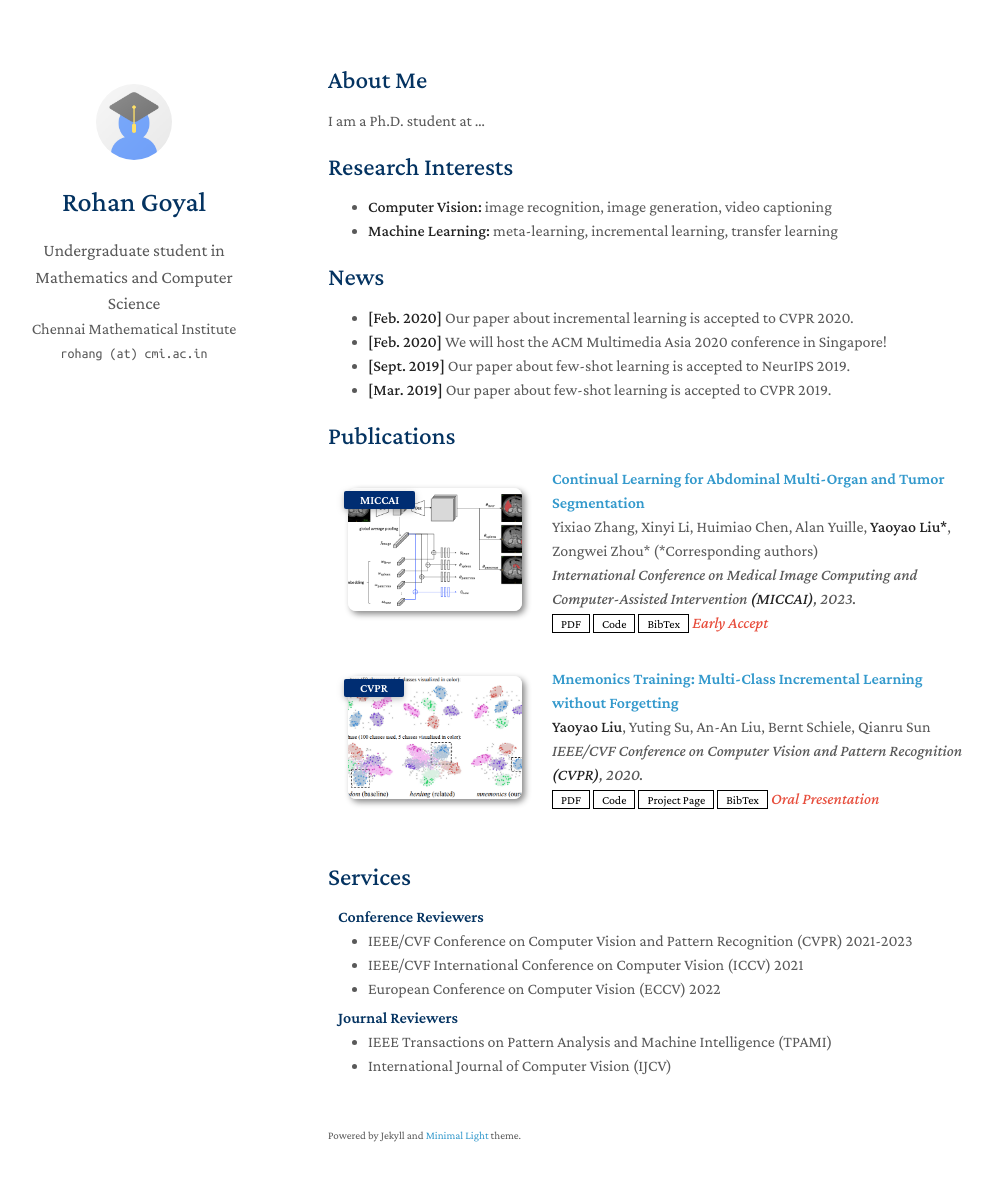
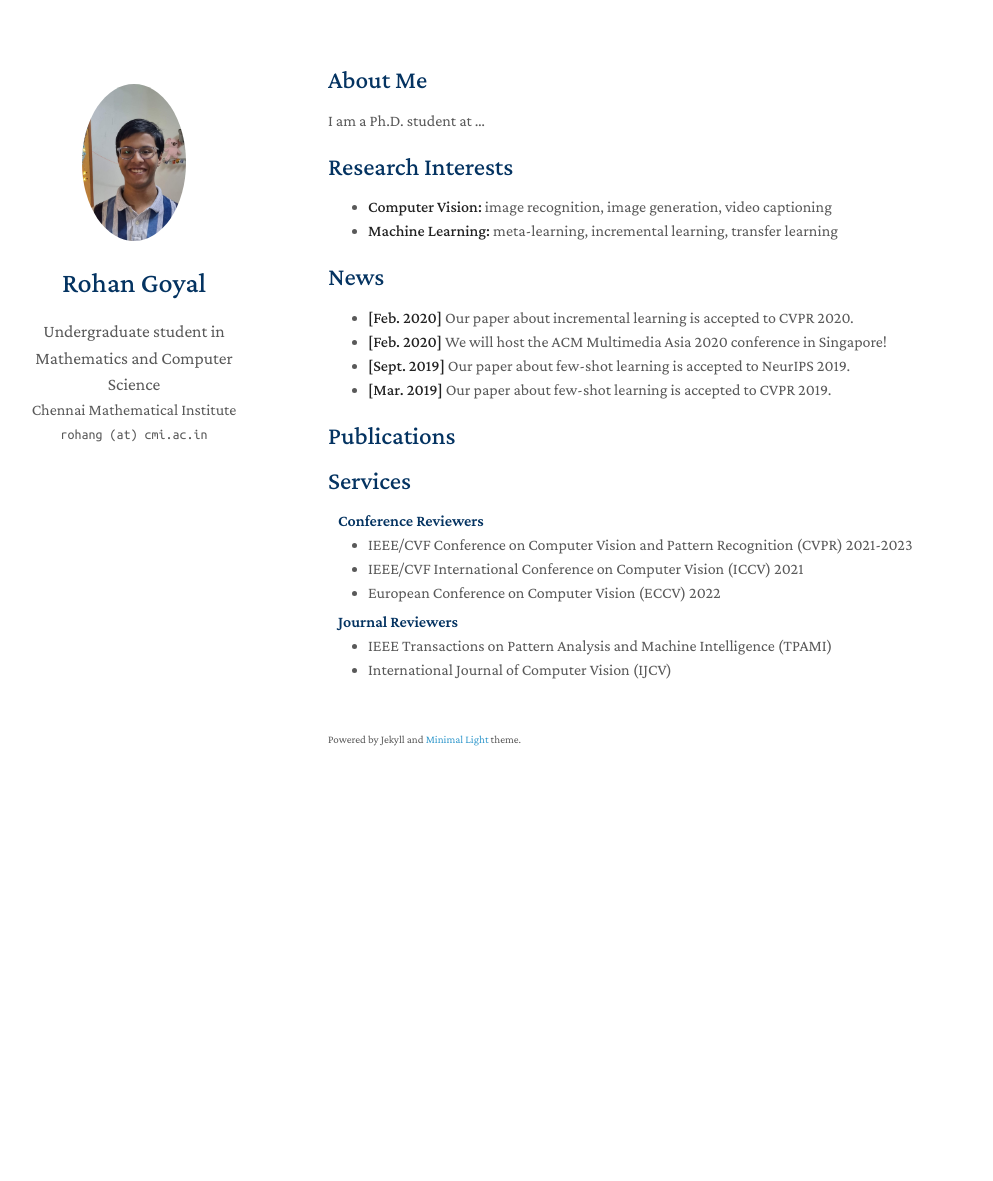
Before and after one commit to goyal-rohan/goyal-rohan.github.io, a Jekyll site: the page built from index.md, in a window 1280 px wide and 1216 px high. Shown: the top 1181 px of the window, without its empty margins (142-1135 px from the left). Built offline with Jekyll 4.4.1, drawn with Linux system fonts in a browser that asks for light colours; nearby versions of some CDN libraries; a style sheet for code colours, icons or effects is not loaded; our own code applies the rules of GitHub Pages for plain Markdown files.

Commit message:
added image

```diff
--- a/_config.yml
+++ b/_config.yml
@@ -20,7 +20,7 @@ cv_link: assets/files/rohan-cv.pdf
 
 # Images (e.g., your profile picture and your website's favicon)
 # "favicon" and "favicon_dark" are used for the light and dark modes, respectively.
-avatar: ./assets/img/avatar.png
+avatar: ./assets/img/rohan.jpg
 favicon: ./assets/img/favicon.png
 favicon_dark: ./assets/img/favicon-dark.png
 
--- a/_data/publications.yml
+++ b/_data/publications.yml
@@ -1,22 +1 @@
 main:
-
-  - title: Continual Learning for Abdominal Multi-Organ and Tumor Segmentation
-    authors: Yixiao Zhang, Xinyi Li, Huimiao Chen, Alan Yuille, <strong>Yaoyao Liu*</strong>, Zongwei Zhou* (*Corresponding authors)
-    conference_short: MICCAI
-    conference: International Conference on Medical Image Computing and Computer-Assisted Intervention <strong>(MICCAI)</strong>, 2023.
-    pdf: https://arxiv.org/pdf/2306.00988.pdf
-    code: https://github.com/MrGiovanni/ContinualLearning
-    bibtex: https://bib.yliu.me/MICCAI23.txt
-    image: ./assets/img/teaser_example_2.png
-    notes: Early Accept
-
-  - title: "Mnemonics Training: Multi-Class Incremental Learning without Forgetting"
-    authors: <strong>Yaoyao Liu</strong>, Yuting Su, An-An Liu, Bernt Schiele, Qianru Sun
-    conference_short: CVPR
-    conference: IEEE/CVF Conference on Computer Vision and Pattern Recognition <strong>(CVPR)</strong>, 2020.
-    pdf: https://arxiv.org/pdf/2002.10211.pdf
-    code: https://github.com/yaoyao-liu/class-incremental-learning/tree/main/mnemonics-training
-    page: https://class-il.mpi-inf.mpg.de/mnemonics/
-    bibtex: https://class-il.mpi-inf.mpg.de/mnemonics/
-    notes: Oral Presentation
-    image: ./assets/img/teaser_example.png
```
Also changed, not shown: assets/img/rohan.jpg (added).
